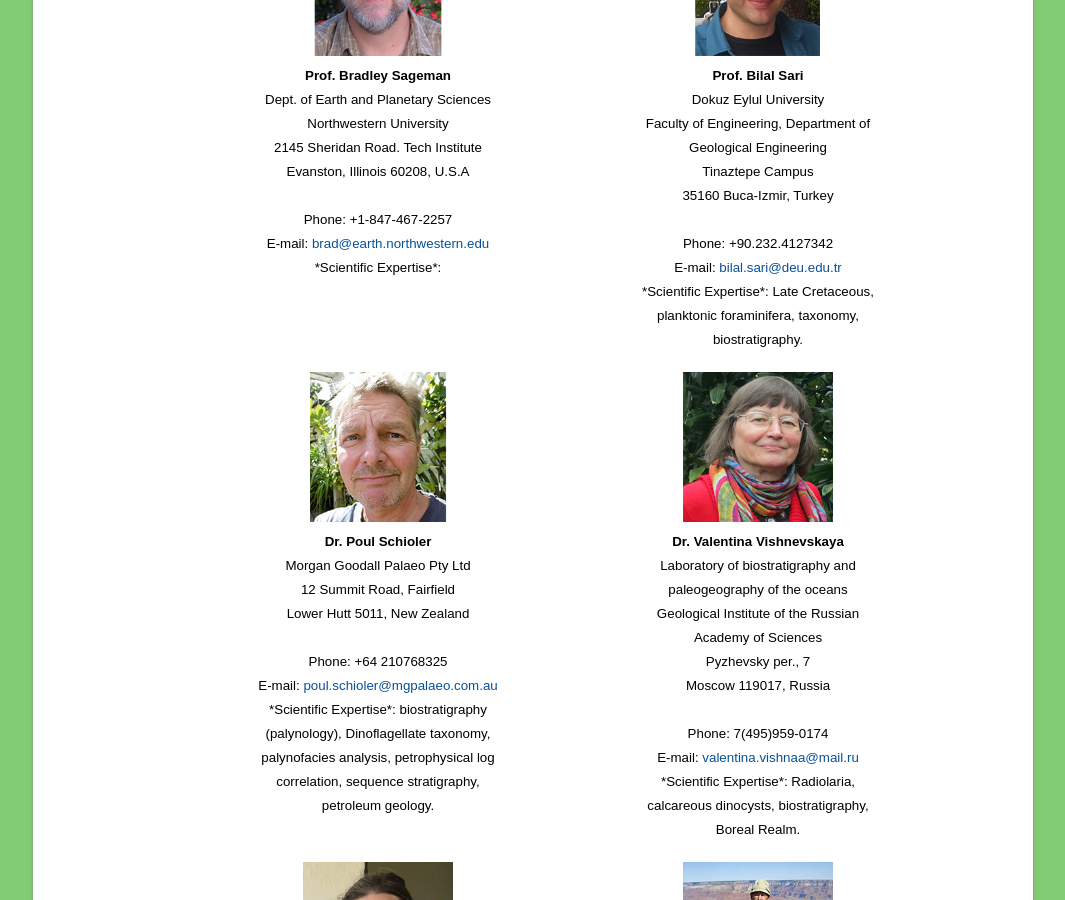
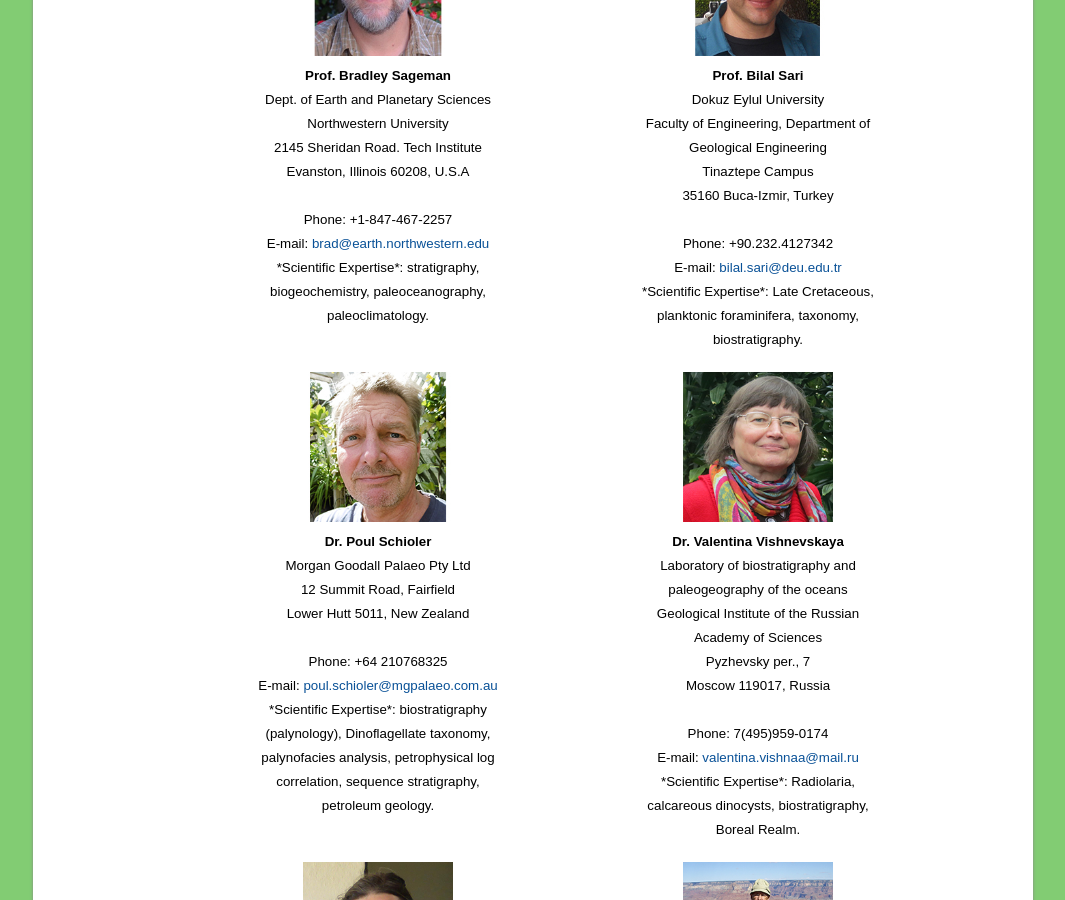
Before and after one commit to i-c-stratigraphy/subcommission-cretaceous, a Jekyll site: the page built from pages/members.md, in a window 1280 px wide and 900 px high, scrolled down 2968 px. Shown: the whole window, without its empty margins (107-1172 px from the left). Built offline with Jekyll 4.4.1, drawn with Linux system fonts in a browser that asks for light colours.

Commit message:
Update members.md

```diff
--- a/pages/members.md
+++ b/pages/members.md
@@ -136,7 +136,7 @@ permalink: /members
         Phone: +1-847-467-2257<br />
         E-mail: <a href="mailto:brad@earth.northwestern.edu">brad@earth.northwestern.edu</a>
         <br />
-        *Scientific Expertise*:
+        *Scientific Expertise*: stratigraphy, biogeochemistry, paleoceanography, paleoclimatology.
     </div>
     <div class="person" style="grid-row:6; grid-column:2;">
         <img src="images/person-sari.jpg" style="width:150px;" alt="Sari" /><br />
```
